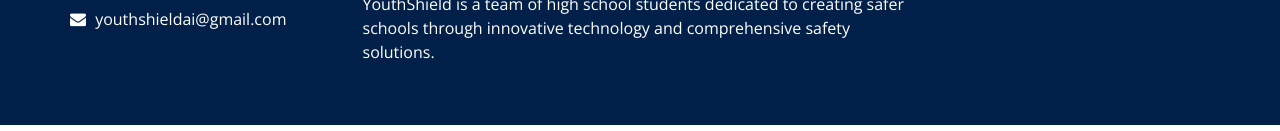
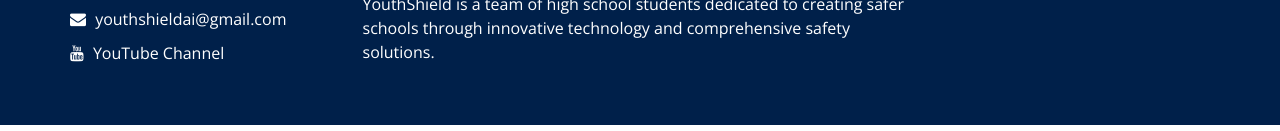
Before and after one commit to aaravkalra/ys, a website: page index.html in a window 1280 px wide. Shown: the part 4159-4290 px from the top of the page. Drawn offline with nearby package versions, Linux system fonts and the light colour scheme; some packages are replaced by stand-ins of ours.

Commit message:
Add YoutTube channel to the footer

```diff
--- a/index.html
+++ b/index.html
@@ -508,6 +508,12 @@
                   youthshieldai@gmail.com
                 </span>
               </a>
+              <a href="https://www.youtube.com/@YouthShield-team">
+                <i class="fa fa-youtube" aria-hidden="true"></i>
+                <span>
+                  YouTube Channel
+                </span>
+              </a>
             </div>
           </div>
           <!-- <div class="info_social">
```
Also changed, not shown: solutions.html (+6 -0 lines), team.html (+6 -0 lines).
